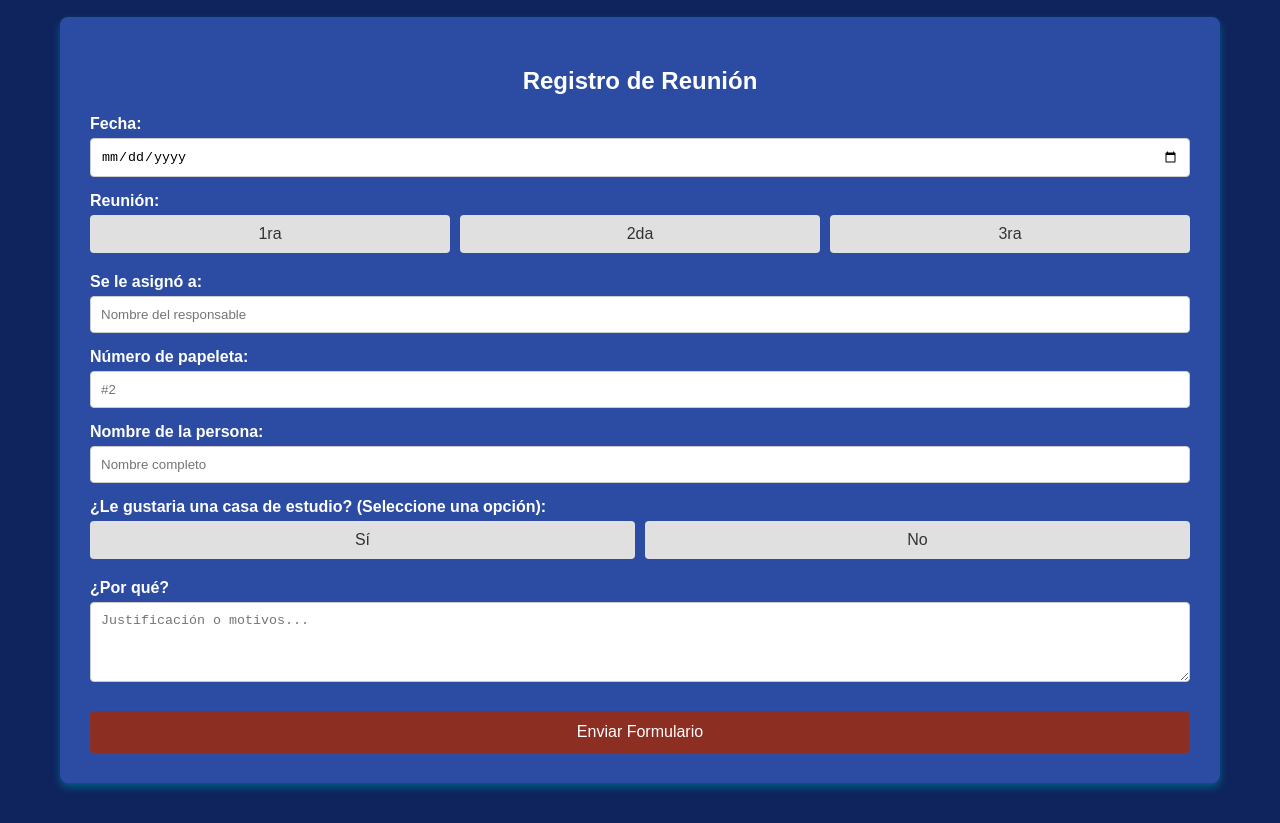
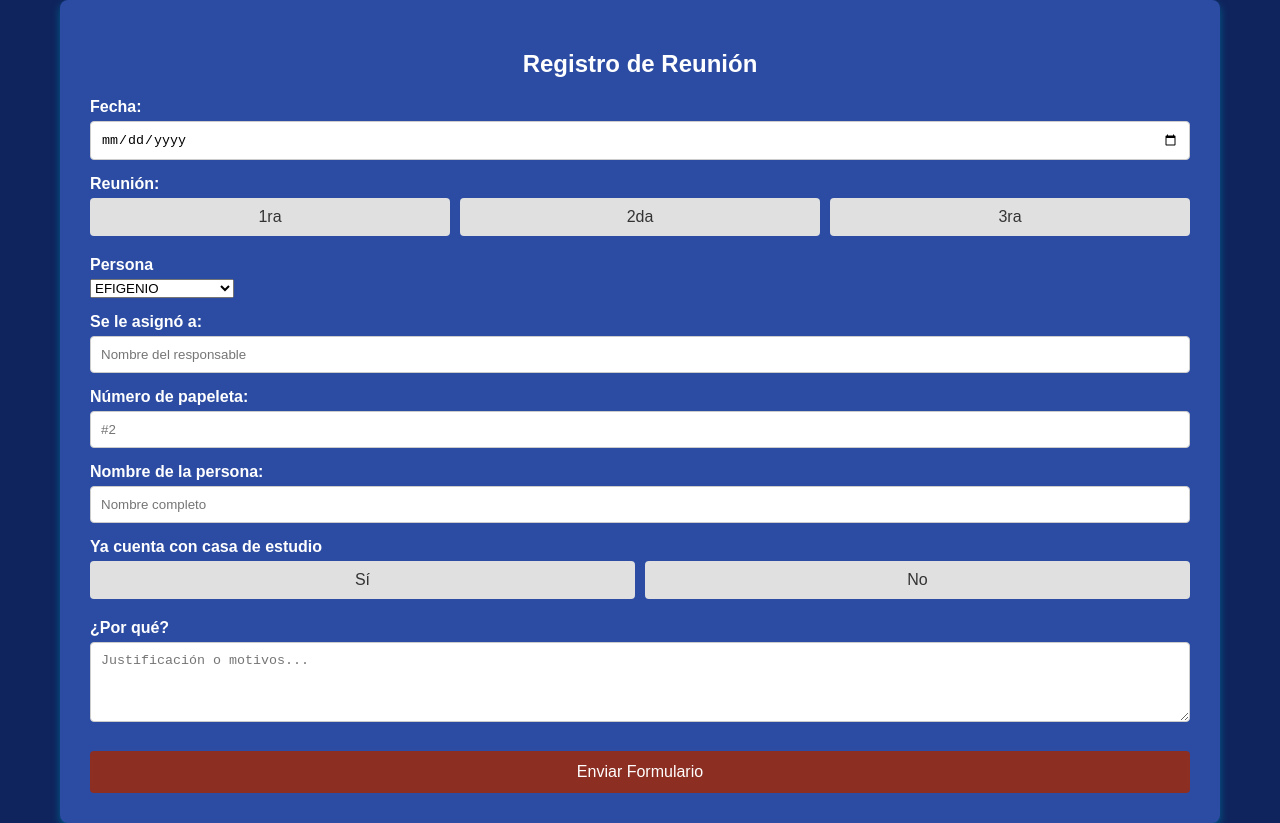
Before and after one commit to skull222/bienvenida, a website: page public/index.html in a window 1280 px wide. Before the commit the page ends 800 px from the top, so only its background shows below. Drawn offline with Linux system fonts and the light colour scheme.

Commit message:
Update index.html

```diff
--- a/public/index.html
+++ b/public/index.html
@@ -32,7 +32,37 @@
                 <label for="reunion-3">3ra</label>
             </div>
         </div>
-
+            <div class="form-group">
+                <label for="Opciones">Persona</label>
+                <select name="persona" id="Opciones" required>
+                    <option>EFIGENIO</option>
+                    <option>ALAMILLA</option>
+                    <option>TIRADO</option>
+                    <option>FRANCO</option>
+                    <option>BARRAGAN</option>
+                    <option>ANAYA</option>
+                    <option>ORTEGA</option>
+                    <option>RAMIREZ</option>
+                    <option>C.JUAREZ</option>
+                    <option>GARCIA.G</option>
+                    <option>GARCIA</option>
+                    <option>MORGA</option>
+                    <option>ALTERNO</option>
+                    <option>FERNANDEZ</option>
+                    <option>AVALOS</option>
+                    <option>D.CASTAÑEDA</option>
+                    <option>LUCERO VAZQUEZ</option>
+                    <option>DANIEL CANTERO</option>
+                    <option>KEVIN</option>
+                    <option>ALAN</option>
+                    <option>BRAYAN</option>
+                    <option>ARELI</option>
+                    <option>ARANZA</option>
+                    <option>ARREOLA</option>
+                    <option>SAMUEL LOPEZ</option>
+                    <option>SARA CANTERO</option>
+                </select>
+            </div>
         <!-- Campo: Se le asignó a -->
         <div class="form-group">
             <label for="asignado_a">Se le asignó a:</label>
@@ -53,7 +83,7 @@
 
         <!-- Campo: Decisión (Botones Sí / No) -->
         <div class="form-group">
-            <label>¿Le gustaria una casa de estudio? (Seleccione una opción):</label>
+            <label>Ya cuenta con casa de estudio</label>
             <div class="btn-group">
                 <input type="radio" id="respuesta-si" name="respuesta_si_no" value="si" required>
                 <label for="respuesta-si">Sí</label>
@@ -66,7 +96,7 @@
         <!-- Campo: Porque -->
         <div class="form-group">
             <label for="porque">¿Por qué?</label>
-            <textarea id="porque" name="porque" placeholder="Justificación o motivos..." required></textarea>
+            <textarea id="porque" name="porque" placeholder="Justificación o motivos..."></textarea>
         </div>
 
         <!-- Botón de envío -->
```
